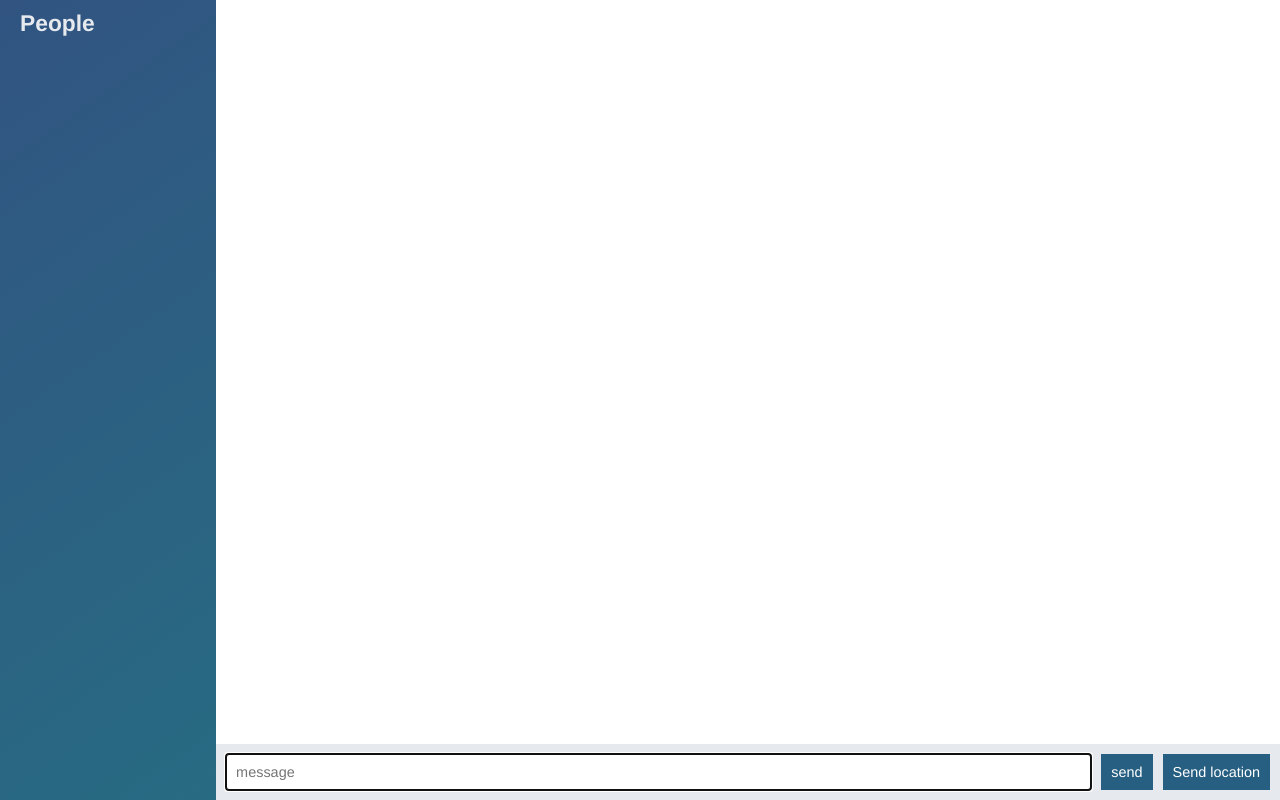
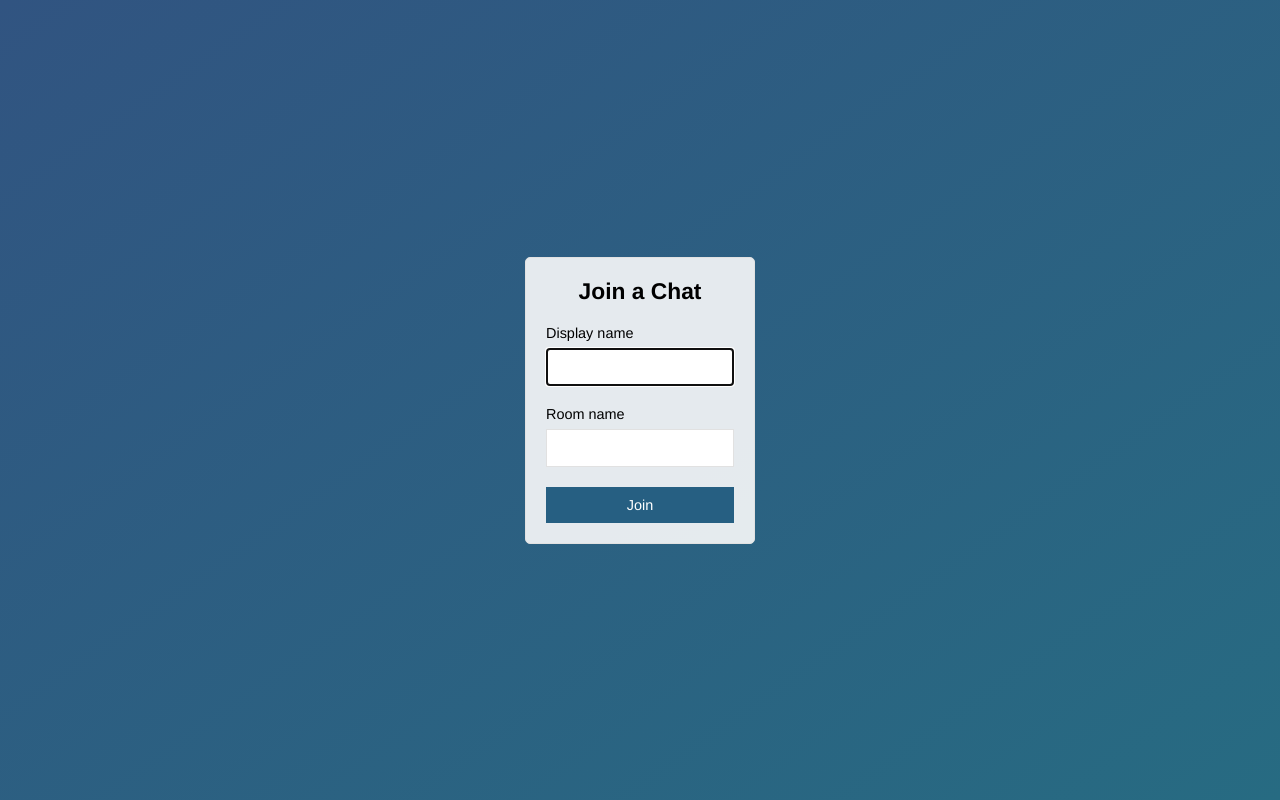
Before and after one commit to PrafulGoyal/node-course-chat-app, a website: page public/index.html in a window 1280 px wide. Drawn offline with nearby package versions, Linux system fonts and the light colour scheme; no server answers.

Commit message:
Add Join page that submit to chat.html

```diff
--- a/public/index.html
+++ b/public/index.html
@@ -1,57 +1,30 @@
 <!DOCTYPE html>
-<html lang="en" dir="ltr">
+<html lang="en">
   <head>
     <meta charset="utf-8">
-    <title></title>
+    <title>Join | ChatApp</title>
+    <meta name="viewport" content="width=device-width, initial-scale=1, user-scalable=no">
     <link rel="stylesheet" href="/css/styles.css">
   </head>
-  <body class="chat">
-    <div class="chat__sidebar">
-      <h3>People</h3>
-      <div id="users"></div>
+
+  <body class="centered-form">
+    <div class="centered-form__form">
+      <form action="/chat.html">
+        <div class="form-field">
+          <h3>Join a Chat</h3>
+        </div>
+        <div class="form-field">
+          <label>Display name</label>
+          <input type="text" name="name" autofocus/>
+        </div>
+        <div class="form-field">
+          <label>Room name</label>
+          <input type="text" name="room"/>
+        </div>
+        <div class="form-field">
+          <button>Join</button>
+        </div>
+      </form>
     </div>
-    <div class="chat__main">
-      <ol id="messages" class="chat__messages"></ol>
-      <div class="chat__footer">
-        <form id="message-form">
-          <input type="text" name="message" placeholder="message" autofocus autocomplete="off">
-          <button>send</button>
-        </form>
-        <button id="send-location">Send location</button>
-      </div>
-      </div>
-
-    <script id="message-template" type="text/template">
-      <li class="message">
-        <div class="message__title">
-          <h4>{{from}}</h4>
-          <span>{{createdAt}}</span>
-        </div>
-        <div class="message__body">
-          <p>{{text}}</p>
-        </div>
-      </li>
-    </script>
-    <script id="location-message-template" type="text/template">
-      <li class="message">
-        <div class="message__title">
-          <h4>{{from}}</h4>
-          <span>{{createdAt}}</span>
-        </div>
-        <div class="message__body">
-          <p>
-            <a href="{{url}}" target="_blank">My current location</a>
-          </p>
-        </div>
-      </li>
-    </script>
-
-    <script src="/socket.io/socket.io.js" type="text/javascript"></script>
-    <script src="/js/libs/jquery-3.3.1.min.js" type="text/javascript"></script>
-    <script src="/js/libs/moment.js" type="text/javascript"></script>
-    <script src="/js/libs/mustache.js" type="text/javascript">
-
-    </script>
-    <script src="/js/index.js" type="text/javascript"></script>
   </body>
-</html>
+  </html>
```
Also changed, not shown: public/chat.html (added, +57 -0 lines), public/js/chat.js (renamed from public/js/index.js).
